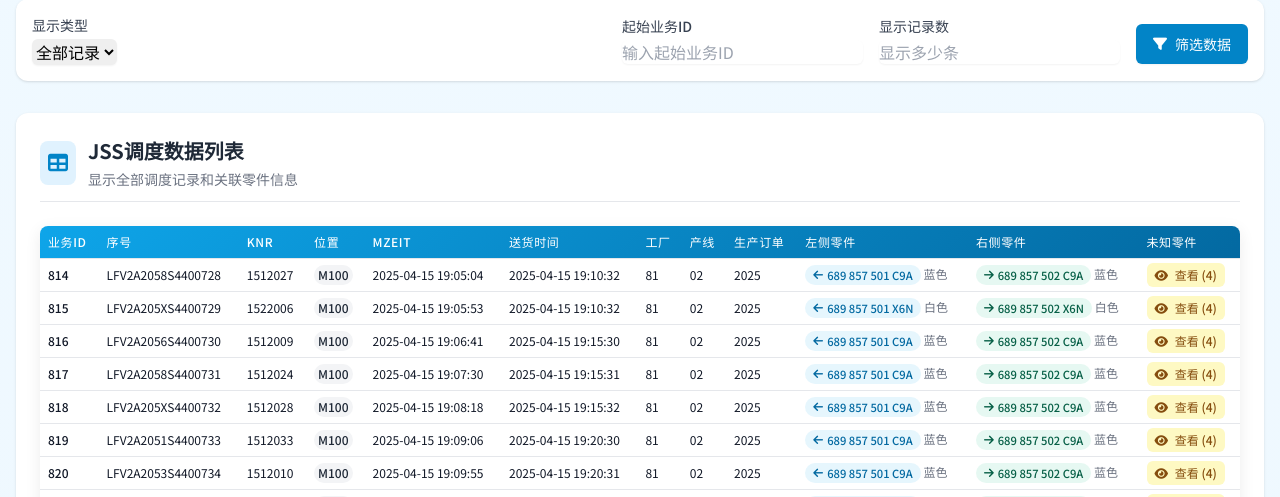
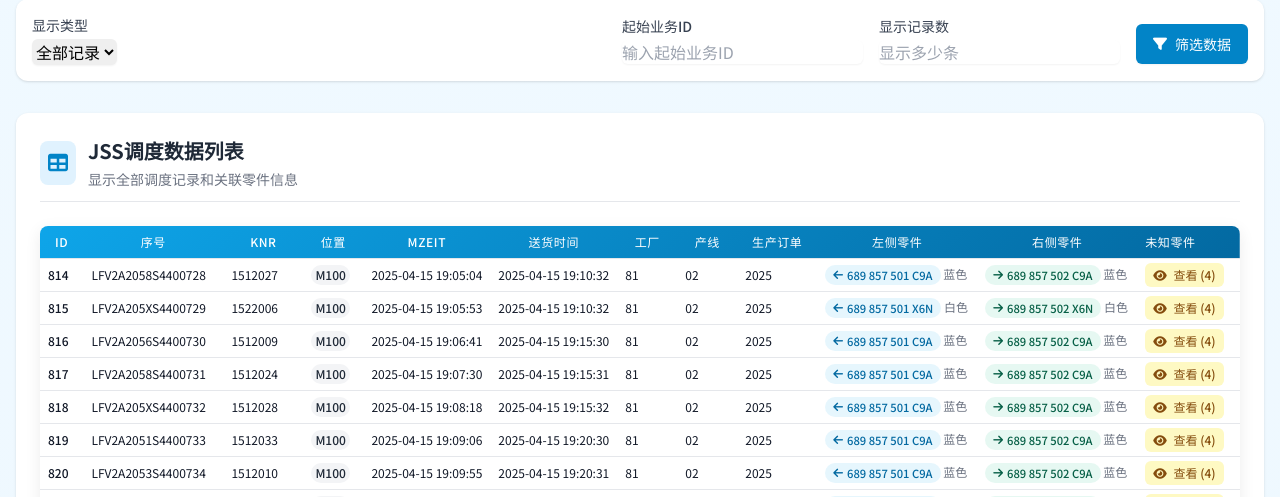
Before and after one commit to sturgeons/cdlh_wms, a Django app: page /test/ in a window 1280 px wide. Shown: the part 229-726 px from the top of the page. Run offline with Django 5.2, Linux system fonts and the light colour scheme; data comes from the database, SQL or seed files in the repository; some libraries are stand-ins or nearby versions.

Commit message:
feat(cdlh_wms): 更新设置和表格样式
- 在 settings.py 中添加了允许的主机列表。
- 更新了 jssp/index.html 中表格的列标题和样式，增加了列宽和居中对齐，提升了表格的可读性。

```diff
--- a/cdlh_wms/settings.py
+++ b/cdlh_wms/settings.py
@@ -121,3 +121,4 @@ STATIC_URL = 'static/'
 # https://docs.djangoproject.com/en/5.2/ref/settings/#default-auto-field
 
 DEFAULT_AUTO_FIELD = 'django.db.models.BigAutoField'
+ALLOWED_HOSTS=['mgn.delink.top','8.149.129.48','10.238.238.249']
--- a/template/jssp/index.html
+++ b/template/jssp/index.html
@@ -347,17 +347,17 @@
                 <table class="min-w-full divide-y divide-gray-200 table-hover text-xs table-fixed" id="jssTable" style="width: max-content;">
                     <thead class="bg-gradient-primary text-white">
                         <tr>
-                            <th class="px-2 py-2 text-left text-xs font-medium uppercase tracking-wider">业务ID</th>
-                            <th class="px-2 py-2 text-left text-xs font-medium uppercase tracking-wider">序号</th>
-                            <th class="px-2 py-2 text-left text-xs font-medium uppercase tracking-wider">KNR</th>
-                            <th class="px-2 py-2 text-left text-xs font-medium uppercase tracking-wider">位置</th>
-                            <th class="px-2 py-2 text-left text-xs font-medium uppercase tracking-wider">MZEIT</th>
-                            <th class="px-2 py-2 text-left text-xs font-medium uppercase tracking-wider">送货时间</th>
-                            <th class="px-2 py-2 text-left text-xs font-medium uppercase tracking-wider">工厂</th>
-                            <th class="px-2 py-2 text-left text-xs font-medium uppercase tracking-wider">产线</th>
-                            <th class="px-2 py-2 text-left text-xs font-medium uppercase tracking-wider">生产订单</th>
-                            <th class="px-2 py-2 text-left text-xs font-medium uppercase tracking-wider">左侧零件</th>
-                            <th class="px-2 py-2 text-left text-xs font-medium uppercase tracking-wider">右侧零件</th>
+                            <th class="px-2 py-2 text-left text-xs font-medium uppercase tracking-wider w-[40px] text-center">ID</th>
+                            <th class="px-2 py-2 text-left text-xs font-medium uppercase tracking-wider w-[140px] text-center">序号</th>
+                            <th class="px-2 py-2 text-left text-xs font-medium uppercase tracking-wider w-[80px] text-center">KNR</th>
+                            <th class="px-2 py-2 text-left text-xs font-medium uppercase tracking-wider w-[60px] text-center">位置</th>
+                            <th class="px-2 py-2 text-left text-xs font-medium uppercase tracking-wider w-[120px] text-center">MZEIT</th>
+                            <th class="px-2 py-2 text-left text-xs font-medium uppercase tracking-wider w-[120px] text-center">送货时间</th>
+                            <th class="px-2 py-2 text-left text-xs font-medium uppercase tracking-wider w-[60px] text-center">工厂</th>
+                            <th class="px-2 py-2 text-left text-xs font-medium uppercase tracking-wider w-[60px] text-center">产线</th>
+                            <th class="px-2 py-2 text-left text-xs font-medium uppercase tracking-wider w-[80px] text-center">生产订单</th>
+                            <th class="px-2 py-2 text-left text-xs font-medium uppercase tracking-wider w-[160px] text-center">左侧零件</th>
+                            <th class="px-2 py-2 text-left text-xs font-medium uppercase tracking-wider w-[160px] text-center">右侧零件</th>
                             <th class="px-2 py-2 text-left text-xs font-medium uppercase tracking-wider">未知零件</th>
                         </tr>
                     </thead>
```
